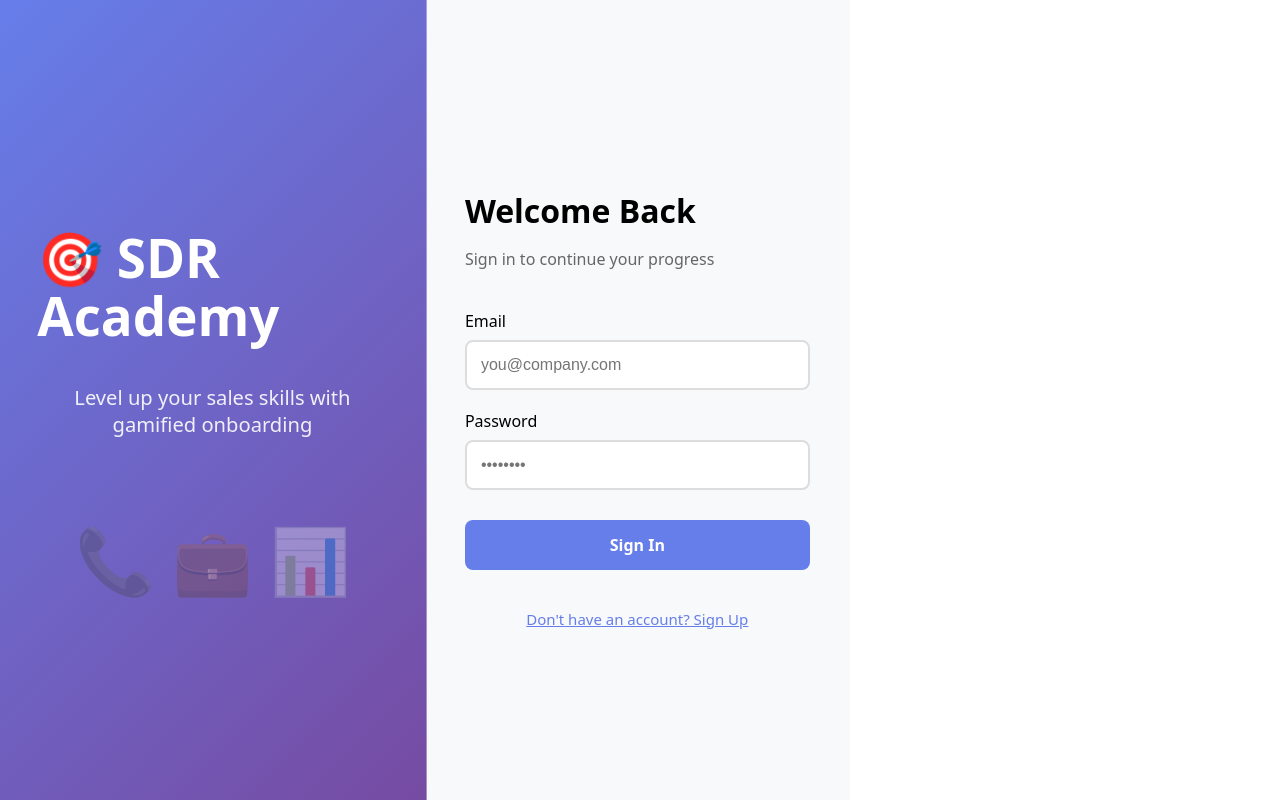
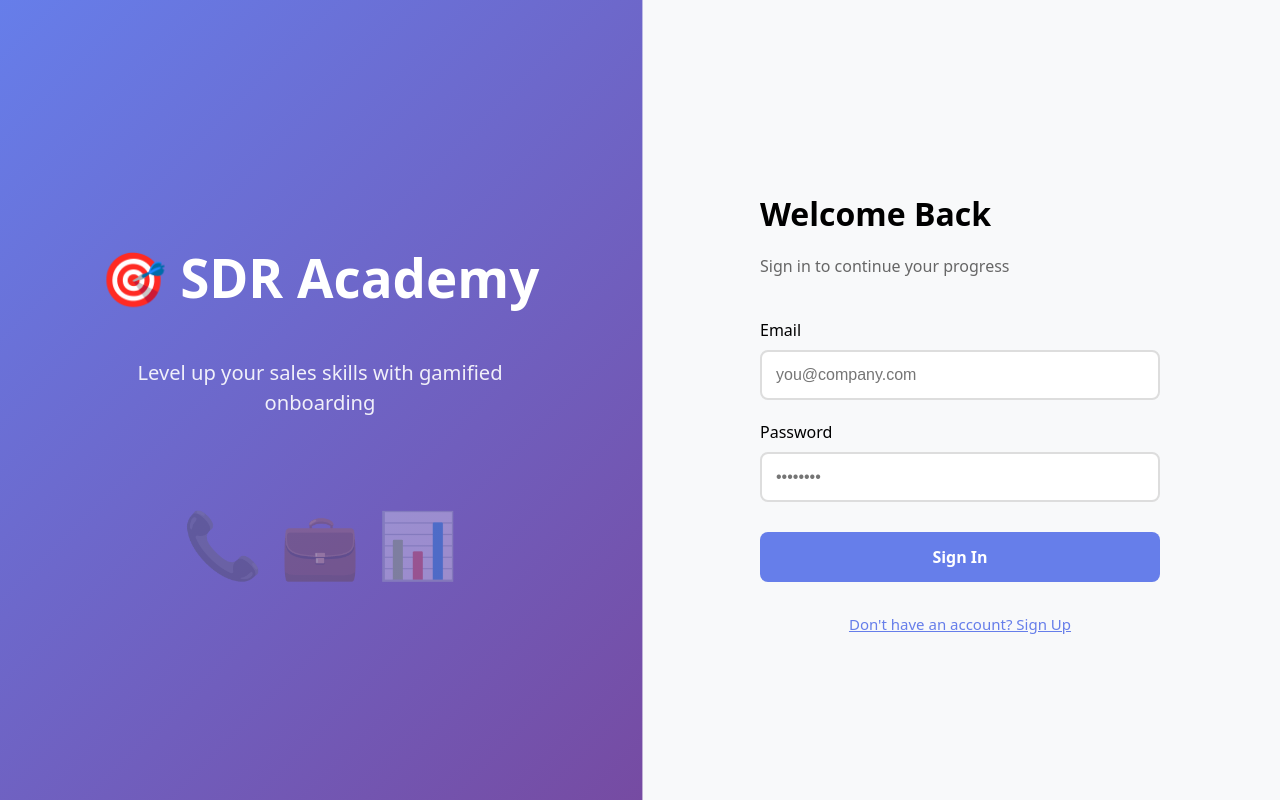
Before and after one commit to jaredschieber-pixel/sdr-academy, a React (Vite) app: page / in a window 1280 px wide. Built offline with nearby package versions, Linux system fonts and the light colour scheme.

Commit message:
Fix index.css breaking full-width layout

```diff
--- a/src/index.css
+++ b/src/index.css
@@ -1,70 +1,30 @@
+*, *::before, *::after {
+  box-sizing: border-box;
+}
+
 html, body, #root {
-  margin
-:root {
+  margin: 0;
+  padding: 0;
+  width: 100%;
+  min-height: 100vh;
+}
+
+body {
   font-family: system-ui, Avenir, Helvetica, Arial, sans-serif;
   line-height: 1.5;
   font-weight: 400;
-
-  color-scheme: light dark;
-  color: rgba(255, 255, 255, 0.87);
-  background-color: #242424;
-
-  font-synthesis: none;
-  text-rendering: optimizeLegibility;
+  background-color: #ffffff;
+  color: #213547;
   -webkit-font-smoothing: antialiased;
   -moz-osx-font-smoothing: grayscale;
 }
 
-a {
-  font-weight: 500;
-  color: #646cff;
-  text-decoration: inherit;
-}
-a:hover {
-  color: #535bf2;
-}
-
-body {
-  margin: 0;
-  display: flex;
-  place-items: center;
-  min-width: 320px;
-  min-height: 100vh;
-}
-
-h1 {
-  font-size: 3.2em;
-  line-height: 1.1;
+#root {
+  display: block;
+  width: 100%;
 }
 
 button {
-  border-radius: 8px;
-  border: 1px solid transparent;
-  padding: 0.6em 1.2em;
-  font-size: 1em;
-  font-weight: 500;
   font-family: inherit;
-  background-color: #1a1a1a;
   cursor: pointer;
-  transition: border-color 0.25s;
 }
-button:hover {
-  border-color: #646cff;
-}
-button:focus,
-button:focus-visible {
-  outline: 4px auto -webkit-focus-ring-color;
-}
-
-@media (prefers-color-scheme: light) {
-  :root {
-    color: #213547;
-    background-color: #ffffff;
-  }
-  a:hover {
-    color: #747bff;
-  }
-  button {
-    background-color: #f9f9f9;
-  }
-}
```
